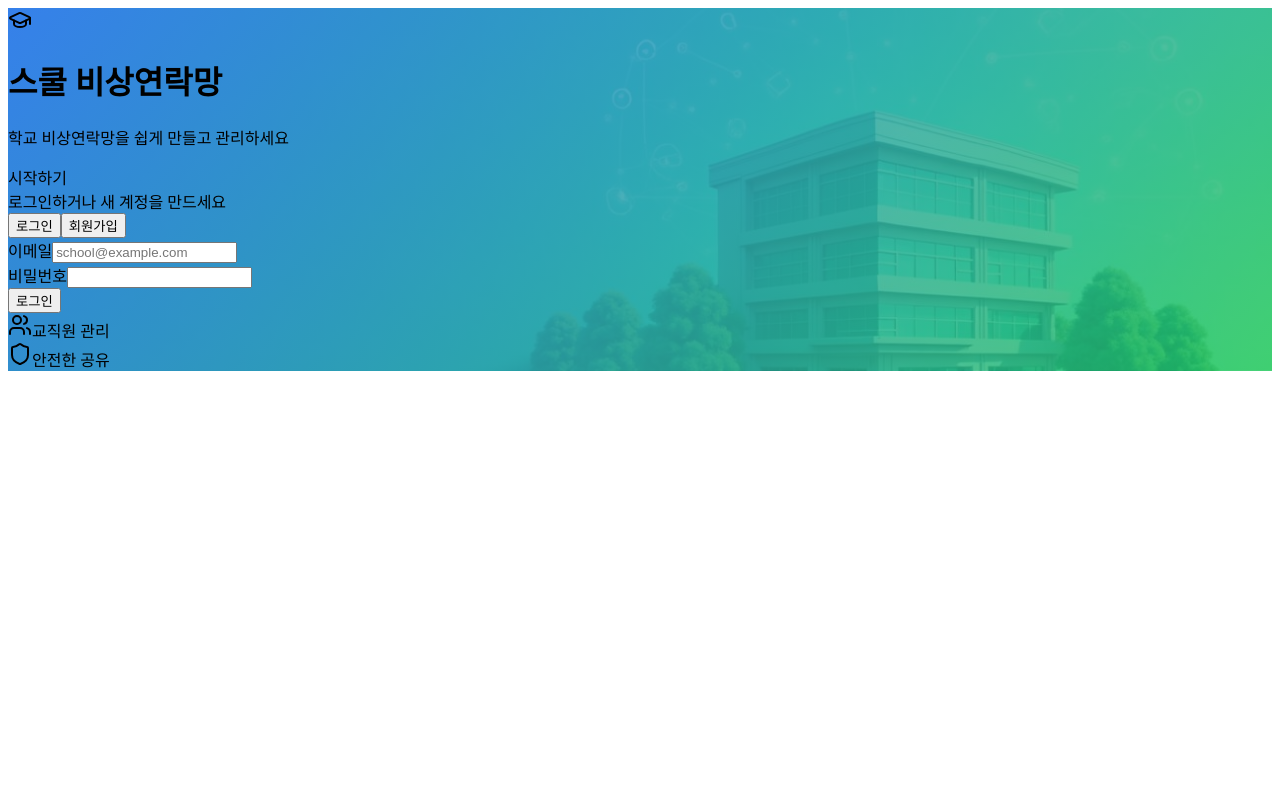
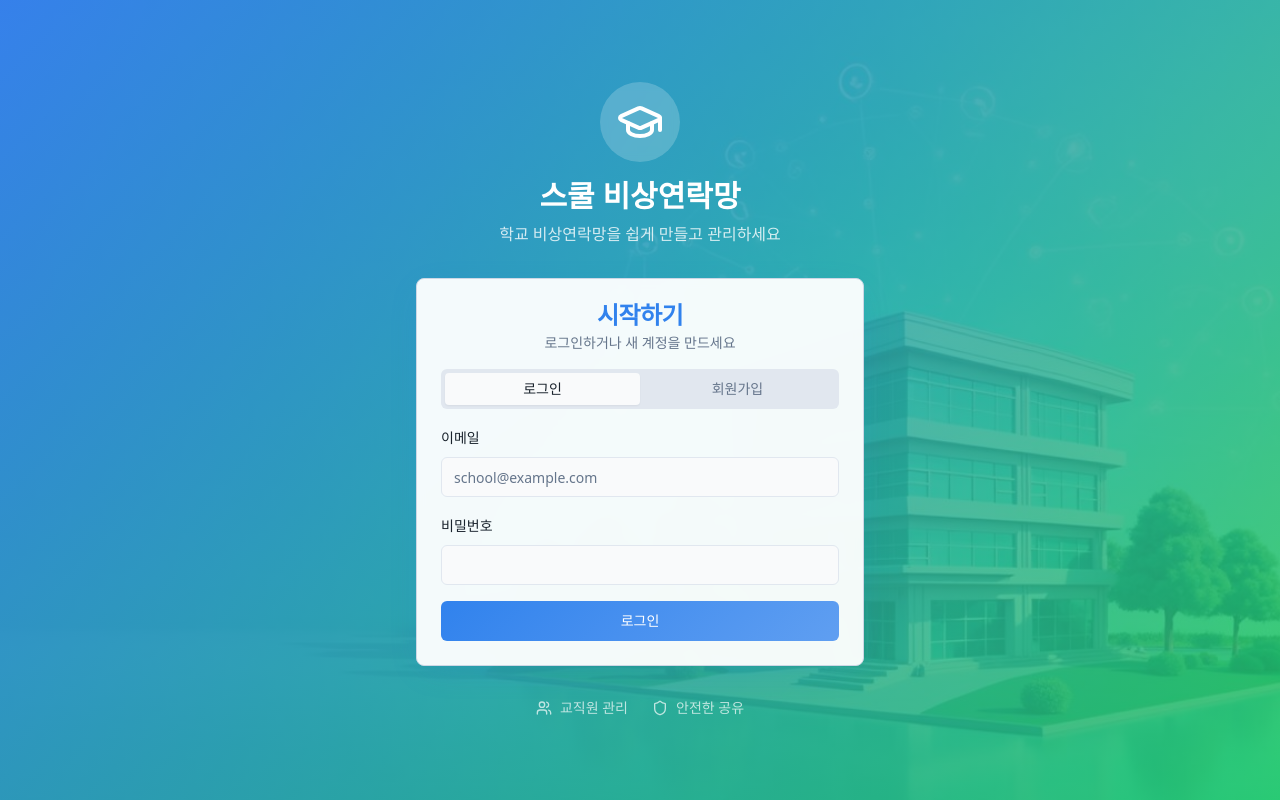
Before and after one commit to gkgk545/school-assist-connect, a React (Vite) app: page / in a window 1280 px wide. Built offline with nearby package versions, Linux system fonts and the light colour scheme; the HTML template or start-up script is replaced by a standard one.

Commit message:
Update index.css

```diff
--- a/src/index.css
+++ b/src/index.css
@@ -1,32 +1,136 @@
-/* src/index.css 파일의 조직도 관련 스타일을 모두 지우고 아래 코드로 교체하세요. */
+@tailwind base;
+@tailwind components;
+@tailwind utilities;
 
+/* Definition of the design system. All colors, gradients, fonts, etc should be defined here.
+All colors MUST be HSL.
+*/
+
+@layer base {
+  :root {
+    --background: 210 20% 98%;
+    --foreground: 213 27% 14%;
+
+    --card: 0 0% 100%;
+    --card-foreground: 213 27% 14%;
+
+    --popover: 0 0% 100%;
+    --popover-foreground: 213 27% 14%;
+
+    --primary: 214 84% 56%;
+    --primary-foreground: 0 0% 100%;
+
+    --secondary: 210 40% 94%;
+    --secondary-foreground: 213 50% 25%;
+
+    --muted: 214 32% 91%;
+    --muted-foreground: 215 16% 47%;
+
+    --accent: 142 71% 45%;
+    --accent-foreground: 0 0% 100%;
+
+    --destructive: 0 84% 60%;
+    --destructive-foreground: 210 40% 98%;
+
+    --border: 214 32% 85%;
+    --input: 214 32% 91%;
+    --ring: 214 84% 56%;
+
+    /* Custom education theme colors */
+    --education-primary: 214 84% 56%;
+    --education-secondary: 142 71% 45%;
+    --education-neutral: 215 16% 47%;
+    --education-light: 210 40% 94%;
+
+    /* Gradient definitions */
+    --gradient-primary: linear-gradient(135deg, hsl(214 84% 56%), hsl(214 84% 66%));
+    --gradient-secondary: linear-gradient(135deg, hsl(142 71% 45%), hsl(142 71% 55%));
+    --gradient-hero: linear-gradient(135deg, hsl(214 84% 56%) 0%, hsl(142 71% 45%) 100%);
+
+    /* Shadow definitions */
+    --shadow-soft: 0 2px 8px -2px hsl(214 84% 56% / 0.1);
+    --shadow-medium: 0 4px 16px -4px hsl(214 84% 56% / 0.15);
+    --shadow-strong: 0 8px 32px -8px hsl(214 84% 56% / 0.2);
+
+    --radius: 0.5rem;
+
+    --sidebar-background: 0 0% 98%;
+
+    --sidebar-foreground: 240 5.3% 26.1%;
+
+    --sidebar-primary: 240 5.9% 10%;
+
+    --sidebar-primary-foreground: 0 0% 98%;
+
+    --sidebar-accent: 240 4.8% 95.9%;
+
+    --sidebar-accent-foreground: 240 5.9% 10%;
+
+    --sidebar-border: 220 13% 91%;
+
+    --sidebar-ring: 217.2 91.2% 59.8%;
+  }
+
+  .dark {
+    --background: 222.2 84% 4.9%;
+    --foreground: 210 40% 98%;
+
+    --card: 222.2 84% 4.9%;
+    --card-foreground: 210 40% 98%;
+
+    --popover: 222.2 84% 4.9%;
+    --popover-foreground: 210 40% 98%;
+
+    --primary: 210 40% 98%;
+    --primary-foreground: 222.2 47.4% 11.2%;
+
+    --secondary: 217.2 32.6% 17.5%;
+    --secondary-foreground: 210 40% 98%;
+
+    --muted: 217.2 32.6% 17.5%;
+    --muted-foreground: 215 20.2% 65.1%;
+
+    --accent: 217.2 32.6% 17.5%;
+    --accent-foreground: 210 40% 98%;
+
+    --destructive: 0 62.8% 30.6%;
+    --destructive-foreground: 210 40% 98%;
+
+    --border: 217.2 32.6% 17.5%;
+    --input: 217.2 32.6% 17.5%;
+    --ring: 212.7 26.8% 83.9%;
+    --sidebar-background: 240 5.9% 10%;
+    --sidebar-foreground: 240 4.8% 95.9%;
+    --sidebar-primary: 224.3 76.3% 48%;
+    --sidebar-primary-foreground: 0 0% 100%;
+    --sidebar-accent: 240 3.7% 15.9%;
+    --sidebar-accent-foreground: 240 4.8% 95.9%;
+    --sidebar-border: 240 3.7% 15.9%;
+    --sidebar-ring: 217.2 91.2% 59.8%;
+  }
+}
+
+@layer base {
+  * {
+    @apply border-border;
+  }
+
+  body {
+    @apply bg-background text-foreground;
+  }
+}
+
+/* --- 조직도 스타일 시작 --- */
 .org-chart {
   display: inline-flex;
   flex-direction: column;
   align-items: center;
 }
 
-.org-chart .node-card {
-  position: relative;
-  display: inline-block;
-}
-
-/* 부모 노드에서 아래로 내려오는 수직선 */
-.org-chart li > .node-card.has-children::after {
-  content: '';
-  position: absolute;
-  bottom: 0;
-  left: 50%;
-  transform: translate(-50%, 100%);
-  width: 2px;
-  height: 1.5rem; /* 부모-자식 간 간격 */
-  background-color: #cbd5e1; /* gray-300 */
-}
-
 .org-chart ul {
   display: flex;
+  justify-content: center;
   position: relative;
-  padding-top: 1.5rem; /* 부모-자식 간 간격 */
 }
 
 .org-chart li {
@@ -34,7 +138,7 @@
   flex-direction: column;
   align-items: center;
   position: relative;
-  padding: 0 1rem; /* 형제 노드 간 간격 */
+  padding: 1.5rem 0.5rem 0 0.5rem; /* 상단 연결선을 위한 공간과 좌우 간격 */
 }
 
 /* 수평선에서 노드로 내려오는 수직선 */
@@ -45,8 +149,8 @@
   left: 50%;
   transform: translateX(-50%);
   width: 2px;
-  height: 1.5rem; /* ul의 padding-top과 동일한 값 */
-  background-color: #cbd5e1; /* gray-300 */
+  height: 1.5rem;
+  background-color: #d1d5db; /* gray-300 */
 }
 
 /* 형제 노드를 잇는 수평선 */
@@ -57,9 +161,22 @@
   left: 0;
   width: 100%;
   height: 2px;
-  background-color: #cbd5e1; /* gray-300 */
+  background-color: #d1d5db; /* gray-300 */
 }
 
+/* 부모 노드에서 자식 그룹(ul)으로 내려오는 수직선 */
+.org-chart li.has-children > .node-card::after {
+  content: '';
+  position: absolute;
+  bottom: -1.5rem;
+  left: 50%;
+  transform: translateX(-50%);
+  width: 2px;
+  height: 1.5rem; /* 부모-자식 간 간격 */
+  background-color: #d1d5db; /* gray-300 */
+}
+
+/* --- 선 모양 정리 --- */
 /* 최상위 li에는 선을 그리지 않음 (ul > li 규칙으로 대체) */
 .org-chart > li::before,
 .org-chart > li::after {
@@ -69,18 +186,19 @@
 /* 첫 번째 자식의 수평선은 오른쪽 절반만 표시 */
 .org-chart li:first-child:not(:only-child)::after {
   left: 50%;
+  width: 50%;
 }
 
 /* 마지막 자식의 수평선은 왼쪽 절반만 표시 */
 .org-chart li:last-child:not(:only-child)::after {
   right: 50%;
+  width: 50%;
 }
 
 /* 자식이 하나일 경우, 수평선을 그리지 않음 */
 .org-chart li:only-child::after {
   display: none;
 }
-
 
 /* 부원들을 위한 세로 레이아웃 스타일 */
 .org-chart ul.is-vertical {
```
